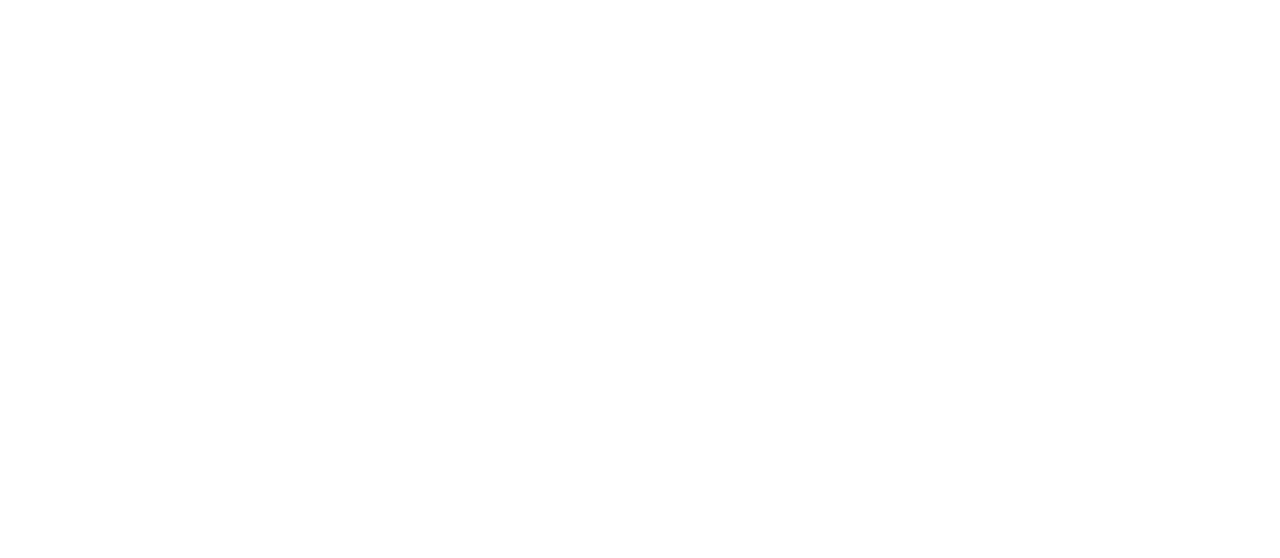
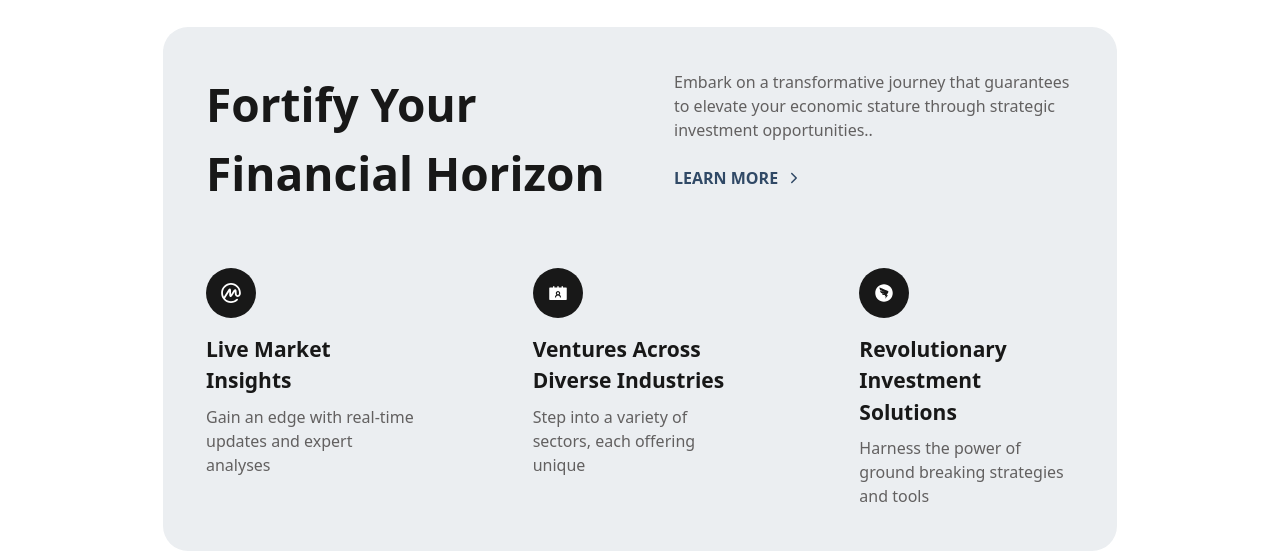
Before and after one commit to Naofel-Badsha/move-to-q-bit-team, a React (Vite) app: page / in a window 1280 px wide. Shown: the part 1730-2288 px from the top of the page. Before the commit the page ends 1725 px from the top, so only its background shows below. Built offline with nearby package versions, Linux system fonts and the light colour scheme.

Commit message:
added Fortify Your Financial Horizo section

```diff
--- a/src/Pages/Home/Home.jsx
+++ b/src/Pages/Home/Home.jsx
@@ -1,14 +1,15 @@
 import React from "react";
 import HeroSection from "./HomeSection/HeroSection";
 import ExploreRecentOpportunities from "./HomeSection/ExploreRecentOpportunities";
+import FortifyYourFinancialHorizon from "./HomeSection/FortifyYourFinancialHorizon";
 
 const Home = () => {
   return (
     <div className="">
-
-
       <HeroSection />
       <ExploreRecentOpportunities />
+      <FortifyYourFinancialHorizon />
+
     </div>
   );
 };
--- /dev/null
+++ b/src/Pages/Home/HomeSection/FortifyYourFinancialHorizon.jsx
@@ -0,0 +1,71 @@
+import React from "react";
+import { AiFillContacts, AiFillDingtalkCircle } from "react-icons/ai";
+import { IoIosArrowForward } from "react-icons/io";
+import { SiCoinmarketcap } from "react-icons/si";
+
+const FortifyYourFinancialHorizon = () => {
+  return (
+    <section className="max-w-[954px] container m-auto py-[80px]">
+      <div className="bg-[#EBEEF1] p-[43px] rounded-[25px]">
+        {/*-------------Heading----Title----------*/}
+        <div className="flex justify-between">
+          <h1 className="text-[#181818] text-[46px] font-bold ">
+            Fortify Your <br /> Financial Horizon
+          </h1>
+          <div>
+            <p className="text-[#626060] text-[16px] w-[400px]">
+              Embark on a transformative journey that guarantees to elevate your
+              economic stature through strategic investment opportunities..
+            </p>
+            <button className="text-[#304966] font-bold text-[16px] mt-[24px] flex items-center gap-2">
+              {" "}
+              LEARN MORE <IoIosArrowForward className="font-bold tetx-[16px]" />
+            </button>
+          </div>
+        </div>
+
+        {/*--------------All-----Card--------------*/}
+        <div className="grid gap-28 grid-cols-1 md:grid-cols-2 lg:grid-cols-3 mt-[60px]">
+          {/*--------------Card------1-------*/}
+          <div className="">
+            <div className="bg-[#181818] rounded-full p-3 w-[50px] h-[50px] flex items-center justify-center">
+              <SiCoinmarketcap className="text-xl text-white" />
+            </div>
+            <h3 className="text-[#181818] text-[21px] font-bold mt-[16px]">
+              Live Market <br /> Insights
+            </h3>
+            <p className="text-[#626060] text-[16px] font-normal mt-2">
+              Gain an edge with real-time updates and expert analyses
+            </p>
+          </div>
+          {/*--------------Card------2-------*/}
+          <div className="">
+            <div className="bg-[#181818] rounded-full p-3 w-[50px] h-[50px] flex items-center justify-center">
+              <AiFillContacts className="text-xl text-white" />
+            </div>
+            <h3 className="text-[#181818] text-[21px] font-bold mt-[16px]">
+              Ventures Across Diverse Industries
+            </h3>
+            <p className="text-[#626060] text-[16px] font-normal mt-2">
+              Step into a variety of sectors, each offering unique
+            </p>
+          </div>
+          {/*--------------Card------3-------*/}
+          <div className="">
+            <div className="bg-[#181818] rounded-full p-3 w-[50px] h-[50px] flex items-center justify-center">
+              <AiFillDingtalkCircle className="text-xl text-white" />
+            </div>
+            <h3 className="text-[#181818] text-[21px] font-bold mt-[16px]">
+              Revolutionary Investment Solutions
+            </h3>
+            <p className="text-[#626060] text-[16px] font-normal mt-2">
+              Harness the power of ground breaking strategies and tools
+            </p>
+          </div>
+        </div>
+      </div>
+    </section>
+  );
+};
+
+export default FortifyYourFinancialHorizon;
```
